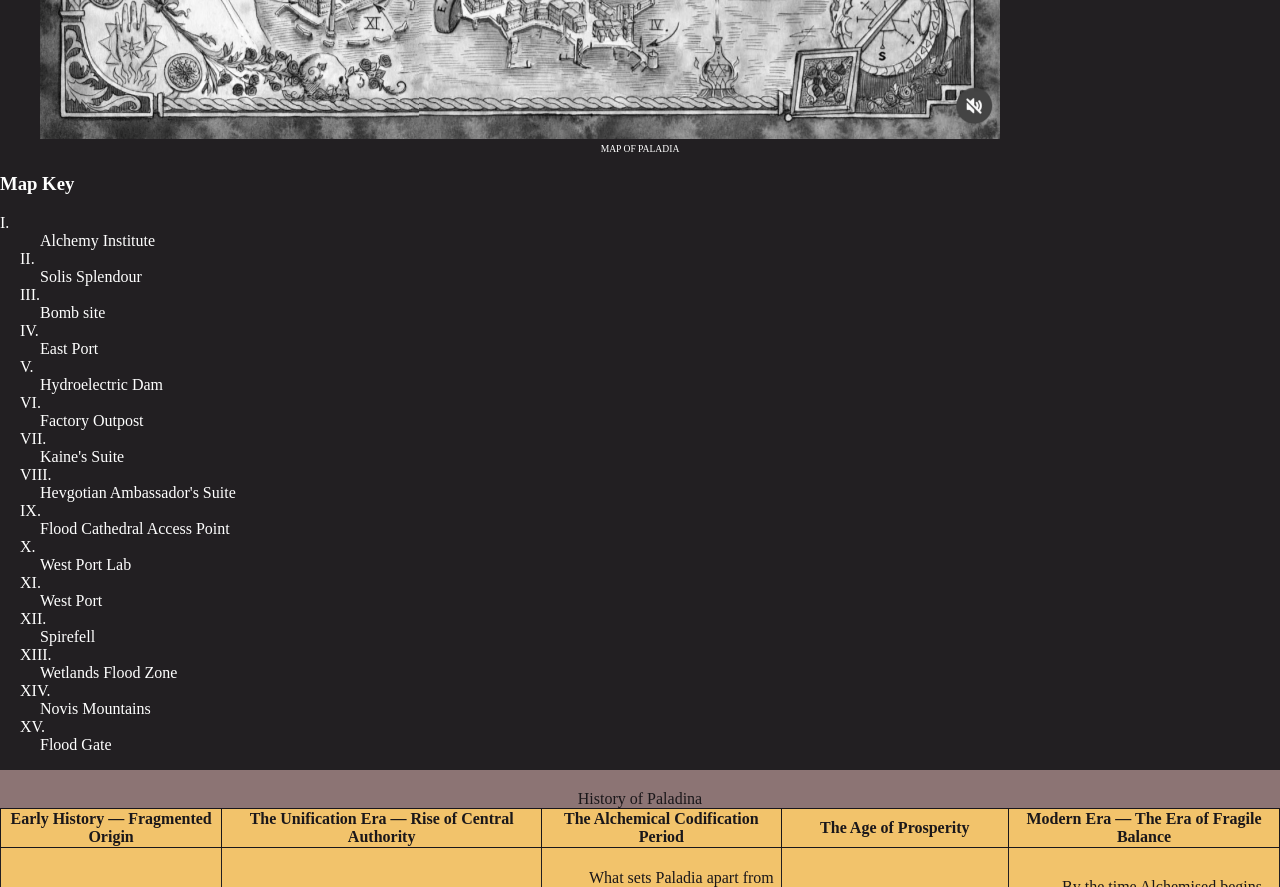
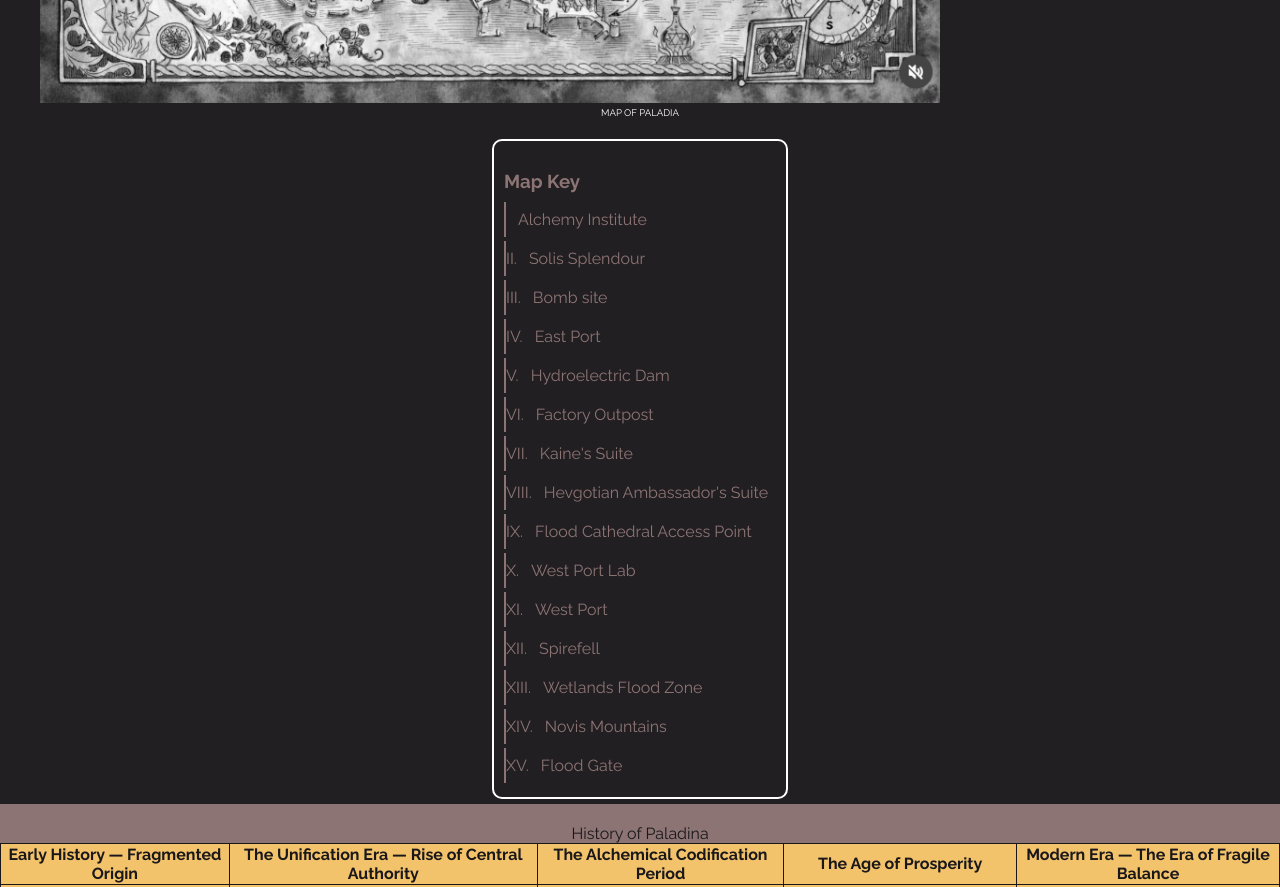
Before and after one commit to ssanderson73/ifsc-11003, a plain HTML site: page final.project-copy/paladia.html in a window 1280 px wide. Shown: the part 1160-2047 px from the top of the page. Drawn offline with Linux system fonts and the light colour scheme.

Commit message:
edits to paladia and tried something new

```diff
--- a/final.project-copy/assets/css/style.css
+++ b/final.project-copy/assets/css/style.css
@@ -431,21 +431,85 @@ padding: 0 0 4em 0;
 
 
 
-
-#key h3 {
-  color: #8C7474;
-}
-#key dt{
-  color: #8C7474;
-  font-weight: bold;
-}
-dd + dt {
-  margin-left: 20px;
-}
-#key dd {
-  color: #8C7474;
+.highlight li{
+  background-color: #D99923;
+  border: 1px solid #D99923;
 }
 
+
+div .key{
+  margin: 0;
+  padding: 0;
+  box-sizing: border-box;
+}
+
+.key h3{
+  color: #8C7474;
+  font-weight: 700;
+  margin-bottom: 10px;
+}
+
+div.key{
+  display: flex;
+  justify-content: center;
+  align-items: center;
+  background: #221F22;
+  min-height: 50vh;
+}
+
+.key{
+  position: relative;
+}
+
+.key ul{
+  border: 2px solid #ffffff;
+  padding: 10px;
+  border-radius: 10px;
+  margin: 5px;
+  position: relative;
+}
+
+.key ul li{
+  position: relative;
+  left: 0;
+  color: #8C7474;
+  list-style: none;
+  margin: 4px 0;
+  border-left: 2px solid #8C7474;
+  transition: 0.5s;
+}
+
+.key ul li:hover{
+  left: 10px;
+}
+
+.key ul li span{
+  position: relative;
+  padding: 8px;
+  padding-left: 12px;
+  display: inline-block;
+  z-index: 1;
+  transition: 0.5s;
+}
+
+.key ul li:hover span{
+  color: #ffffff;
+}
+
+.key ul li:before{
+  content: "";
+  position: absolute;
+  width: 100%;
+  height: 100%;
+  background: #ffffff;
+  transform: scaleX(0);
+  transform-origin: left;
+  transition: 0.5s;
+}
+
+.key dd:hover:before{
+  transform: scaleX(1);
+}
 
 
 
--- a/final.project-copy/assets/js/scripts.js
+++ b/final.project-copy/assets/js/scripts.js
@@ -12,3 +12,12 @@ for (i = 0; i < acc.length; i++) {
         }
     });
 }
+
+
+function highlightItem(elemment) {
+    elemment.classList.add("highlight");
+}
+
+function removeHighlight(elemment) {
+    elemment.classList.remove("highlight")
+}
--- a/final.project-copy/paladia.html
+++ b/final.project-copy/paladia.html
@@ -7,7 +7,7 @@
   <meta name="author" content="Sophia Anderson">
   <link rel="preconnect" href="https://fonts.googleapis.com">
   <link rel="preconnect" href="https://fonts.gstatic.com" crossorigin>
-  <link href="https://fonts.googleapis.com/css2?family=Merriweather:ital,opsz,wght@0,18..144,300..900;1,18..144,300..900&display=swap" rel="stylesheet">
+  <link href="https://fonts.googleapis.com/css2?family=Raleway:ital,wght@0,100..900;1,100..900&display=swap" rel="stylesheet">
   <link rel="stylesheet" href="assets/css/style.css">
 </head>
 
@@ -38,43 +38,47 @@
             <header>
                 <time class="post-date" datetime="2025-11-13">November 13, 2025</time>
                 <figure>
-                    <img src="assets/img/map.paladia.webp" alt="Map of Paladia" width="80%">
+                    <img src="assets/img/map.paladia.webp" alt="Map of Paladia" width="900" height="683" usemap="#workmap">
                     <figcaption>Map of Paladia</figcaption>
                 </figure>
-                <h3>Map Key</h3>
-            </header>
-            <dl>
-                <dt>I.</dt>
-                <dd>Alchemy Institute</dd>
-               <dt>II.</dt>
-               <dd>Solis Splendour</dd>
-               <dt>III.</dt>
-               <dd>Bomb site</dd>
-               <dt>IV.</dt>
-               <dd>East Port</dd>
-               <dt>V.</dt>
-               <dd>Hydroelectric Dam</dd>
-               <dt>VI.</dt>
-               <dd>Factory Outpost</dd>
-               <dt>VII.</dt>
-               <dd>Kaine's Suite</dd>
-               <dt>VIII.</dt>
-               <dd>Hevgotian Ambassador's Suite</dd>
-               <dt>IX.</dt>
-               <dd>Flood Cathedral Access Point</dd>
-               <dt>X.</dt>
-               <dd>West Port Lab</dd>
-               <dt>XI.</dt>
-               <dd>West Port</dd>
-               <dt>XII.</dt>
-               <dd>Spirefell</dd>
-               <dt>XIII.</dt>
-               <dd>Wetlands Flood Zone</dd>
-               <dt>XIV.</dt>
-               <dd>Novis Mountains</dd>
-               <dt>XV.</dt>
-               <dd>Flood Gate</dd>
-            </dl>
+                <map name="workmap">
+                    <area shape="rect" coords="365,183,408,254" alt="I" href="/assets/css/style.css">
+                    <area shape="rect" coords="310,170,345,210" alt="II">
+                    <area shape="rect" coords="371,364,422,402" alt="III">
+                    <area shape="rect" coords="510,583,590,628" alt="IV">
+                    <area shape="rect" coords="383,61,510,134" alt="V">
+                    <area shape="rect" coords="547,105,652,190" alt="VI">
+                    <area shape="rect" coords="185,246,222,280" alt="VII">
+                    <area shape="rect" coords="184,377,213,407" alt="VIII">
+                    <area shape="rect" coords="247,361,292,396" alt="IX">
+                    <area shape="rect" coords="239,521,290,564" alt="X">
+                    <area shape="rect" coords="299,543,348,578" alt="XI">
+                    <area shape="rect" coords="74,58,221,180" alt="XII">
+                    <area shape="rect" coords="243,99,339,162" alt="XIII">
+                    <area shape="rect" coords="643,30,741,101" alt="XIV">
+                    <area shape="rect" coords="226,187,265,236" alt="XV">
+                </map>
+                </header>
+        <div class="key">
+            <ul>
+            <h3>Map Key</h3>
+                <li onmouseover="hightlightItem(this)" onmouseout="removeHighlight(this)"><span>Alchemy Institute</span></li>
+                <li onmouseover="hightlightItem(this)" onmouseout="removeHighlight(this)">II.<span>Solis Splendour</span></li>
+                <li onmouseover="hightlightItem(this)" onmouseout="removeHighlight(this)">III.<span>Bomb site</span></li>
+                <li onmouseover="hightlightItem(this)" onmouseout="removeHighlight(this)">IV.<span>East Port</span></li>
+                <li onmouseover="hightlightItem(this)" onmouseout="removeHighlight(this)">V.<span>Hydroelectric Dam</span></li>
+                <li onmouseover="hightlightItem(this)" onmouseout="removeHighlight(this)">VI.<span>Factory Outpost</span></li>
+                <li onmouseover="hightlightItem(this)" onmouseout="removeHighlight(this)">VII.<span>Kaine's Suite</span></li>
+                <li onmouseover="hightlightItem(this)" onmouseout="removeHighlight(this)">VIII.<span>Hevgotian Ambassador's Suite</span></li>
+                <li onmouseover="hightlightItem(this)" onmouseout="removeHighlight(this)">IX.<span>Flood Cathedral Access Point</span></li>
+                <li onmouseover="hightlightItem(this)" onmouseout="removeHighlight(this)">X.<span>West Port Lab</span></li>
+                <li onmouseover="hightlightItem(this)" onmouseout="removeHighlight(this)">XI.<span>West Port</span></li>
+                <li onmouseover="hightlightItem(this)" onmouseout="removeHighlight(this)">XII.<span>Spirefell</span></li>
+                <li onmouseover="hightlightItem(this)" onmouseout="removeHighlight(this)">XIII.<span>Wetlands Flood Zone</span></li>
+                <li onmouseover="hightlightItem(this)" onmouseout="removeHighlight(this)">XIV.<span>Novis Mountains</span></li>
+                <li onmouseover="hightlightItem(this)" onmouseout="removeHighlight(this)">XV.<span>Flood Gate</span></li>
+            </ul>
+        </div>
         </article>
     </section id="content" class="container">
     <aside role="contentinfo">
@@ -162,4 +166,5 @@
         <h6>2025 Sophia Anderson | <a href="mailto:ssanderson@ualr.edu"> Report a Probelm</a> | </h6>
         <p>This website was created as a student project for educatioinal purposes. Alchemised and SenLinYu are not affilated with or endorsing this work.</p>
     </footer>
+    <script src="assets/js/scripts.js"></script>
 </body>
```
Also changed, not shown: final.project-copy/index.html (+1 -1 lines).
